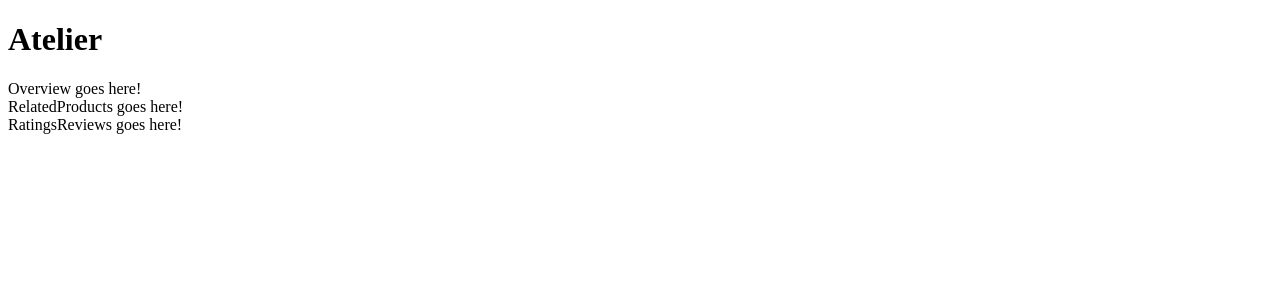
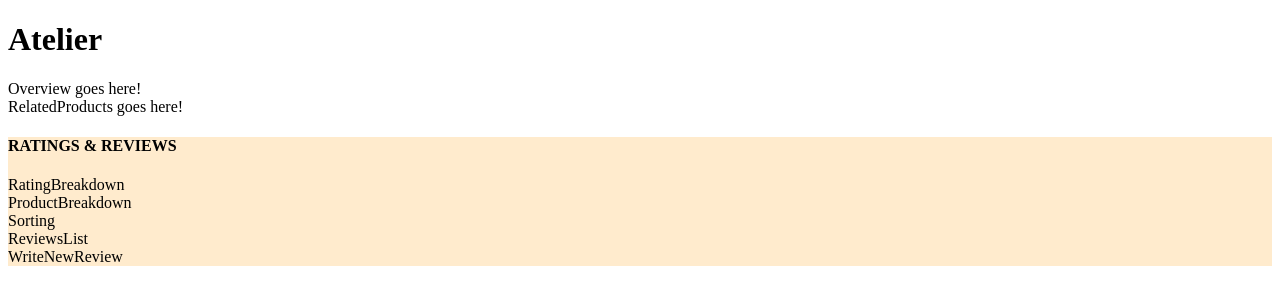
Before and after one commit to CCT-Engineering/Amorey, a React app: page / in a window 1280 px wide. Shown: the top 304 px of the page. Built offline with nearby package versions, Linux system fonts and the light colour scheme.

Commit message:
Created sub-components for RatingsReviews

```diff
--- a/client/src/components/App.jsx
+++ b/client/src/components/App.jsx
@@ -1,8 +1,7 @@
 import React, {useState} from 'react';
 import Overview from './Overview.jsx';
 import RelatedProducts from './RelatedProducts.jsx';
-import RatingsReviews from './RatingsReviews.jsx';
-
+import RatingsReviews from './RatingsReviews/Index.jsx'
 
 const App = () => {
   //hooks
@@ -14,7 +13,9 @@ const App = () => {
       <h1>Atelier</h1>
       <Overview/>
       <RelatedProducts/>
-      <RatingsReviews/>
+      <div style={{backgroundColor: 'BlanchedAlmond'}}>
+        <RatingsReviews/>
+      </div>
     </div>
   );
 }
--- a/client/src/components/RatingsReviews.jsx
+++ /dev/null
@@ -1,9 +0,0 @@
-import React, {useState} from 'react';
-
-const RatingsReviews = () => {
-  return (
-    <div>RatingsReviews goes here!</div>
-  )
-}
-
-export default RatingsReviews;
--- /dev/null
+++ b/client/src/components/RatingsReviews/Index.jsx
@@ -0,0 +1,22 @@
+import React from 'react';
+import WriteNewReview from './WriteNewReview.jsx';
+import ReviewsList from './ReviewsList.jsx';
+import Sorting from './Sorting.jsx';
+import RatingBreakdown from './RatingBreakdown.jsx';
+import ProductBreakdown from './ProductBreakdown.jsx';
+
+const Index = () => {
+
+  return (
+    <div>
+      <h4>RATINGS & REVIEWS</h4>
+      <div><RatingBreakdown/></div>
+      <div><ProductBreakdown/></div>
+      <div><Sorting/></div>
+      <div><ReviewsList/></div>
+      <div><WriteNewReview/></div>
+    </div>
+  );
+};
+
+export default Index;
--- /dev/null
+++ b/client/src/components/RatingsReviews/ProductBreakdown.jsx
@@ -0,0 +1,12 @@
+import React from 'react';
+
+const ProductBreakdown = () => {
+
+  return (
+    <div>
+      ProductBreakdown
+    </div>
+  );
+};
+
+export default ProductBreakdown;
--- /dev/null
+++ b/client/src/components/RatingsReviews/RatingBreakdown.jsx
@@ -0,0 +1,12 @@
+import React from 'react';
+
+const RatingBreakdown = () => {
+
+  return (
+    <div>
+      RatingBreakdown
+    </div>
+  );
+};
+
+export default RatingBreakdown;
--- /dev/null
+++ b/client/src/components/RatingsReviews/ReviewsList.jsx
@@ -0,0 +1,12 @@
+import React from 'react';
+
+const ReviewsList = () => {
+
+  return (
+    <div>
+      ReviewsList
+    </div>
+  );
+};
+
+export default ReviewsList;
--- /dev/null
+++ b/client/src/components/RatingsReviews/Sorting.jsx
@@ -0,0 +1,12 @@
+import React from 'react';
+
+const Sorting = () => {
+
+  return (
+    <div>
+      Sorting
+    </div>
+  );
+};
+
+export default Sorting;
--- /dev/null
+++ b/client/src/components/RatingsReviews/WriteNewReview.jsx
@@ -0,0 +1,12 @@
+import React from 'react';
+
+const WriteNewReview = () => {
+
+  return (
+    <div>
+      WriteNewReview
+    </div>
+  );
+};
+
+export default WriteNewReview;
```
Also changed, not shown: 1 other file (tests, documents, lock files or other folders).
